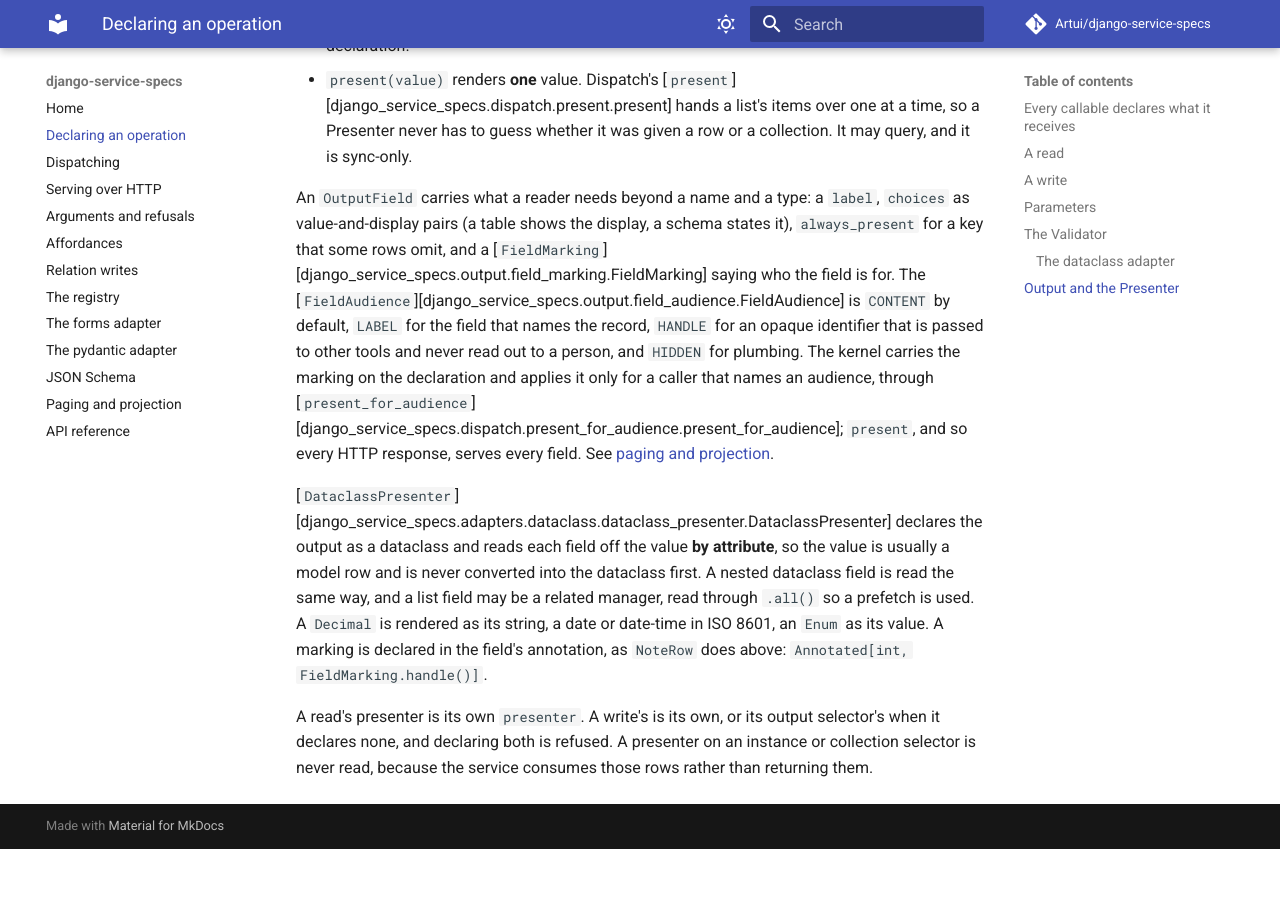
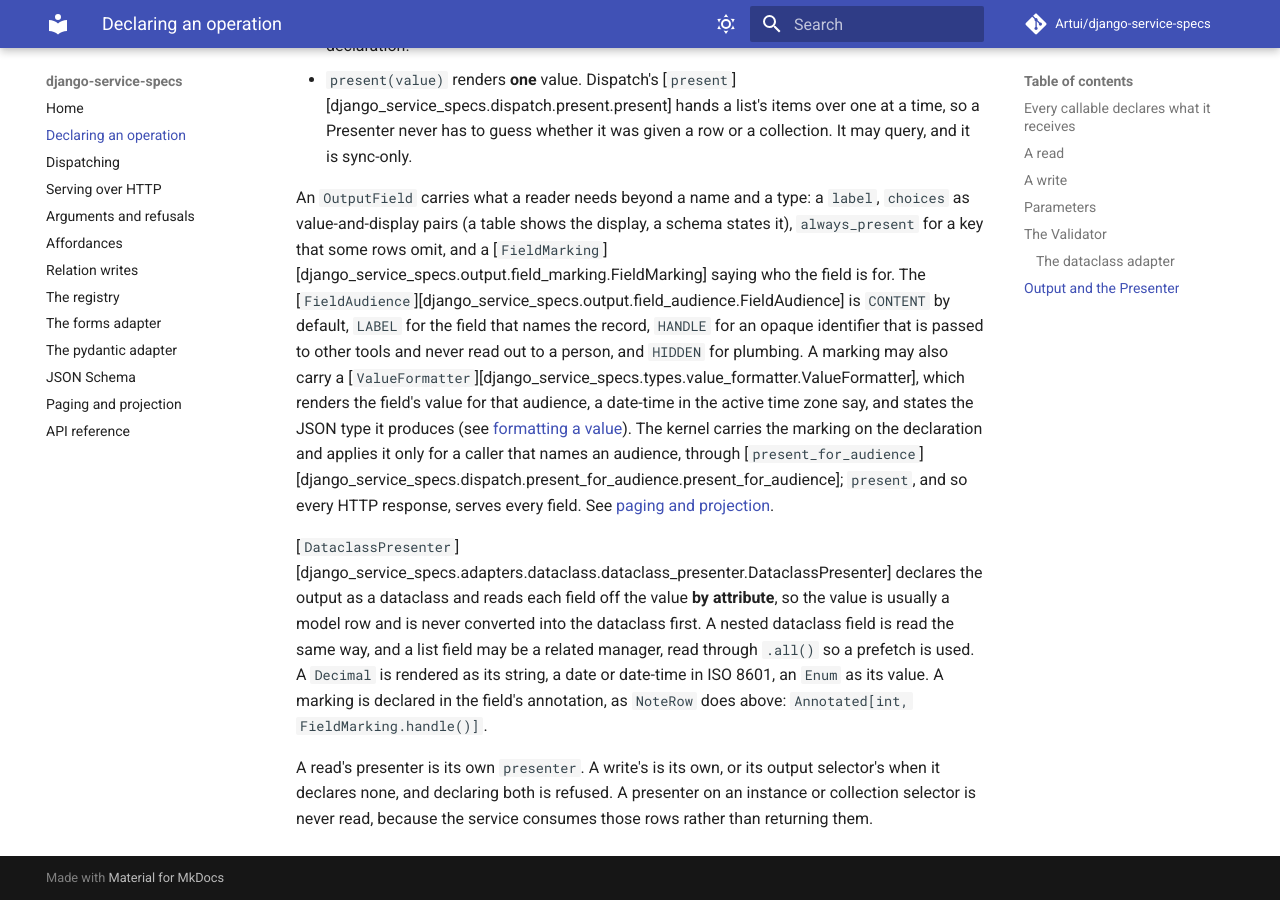
Before and after one commit to Artui/django-service-specs, an MkDocs documentation site: the page built from docs/declaring.md, in a window 1280 px wide and 900 px high, scrolled down 7108 px. Built offline with MkDocs 1.6.1 and Material for MkDocs 9.7.7, drawn with Linux system fonts in a browser that asks for light colours; comment, search, counter and statistics services are not loaded; before the commit the page ends 7957 px from its top, so only the background shows below that.

Commit message:
Record the value formatter and point the declaring page at it
Co-Authored-By: Claude Opus 5.5 <noreply@anthropic.com>

```diff
--- a/docs/declaring.md
+++ b/docs/declaring.md
@@ -246,8 +246,13 @@ who the field is for. The
 [`FieldAudience`][django_service_specs.output.field_audience.FieldAudience] is
 `CONTENT` by default, `LABEL` for the field that names the record,
 `HANDLE` for an opaque identifier that is passed to other tools and never read
-out to a person, and `HIDDEN` for plumbing. The kernel carries the marking on
-the declaration and applies it only for a caller that names an audience,
+out to a person, and `HIDDEN` for plumbing. A marking may also carry a
+[`ValueFormatter`][django_service_specs.types.value_formatter.ValueFormatter],
+which renders the field's value for that audience, a date-time in the
+active time zone say, and states the JSON type it produces (see
+[formatting a value](paging-and-projection.md#formatting-a-value)). The kernel
+carries the marking on the declaration and applies it only for a caller that
+names an audience,
 through
 [`present_for_audience`][django_service_specs.dispatch.present_for_audience.present_for_audience];
 `present`, and so every HTTP response, serves every field. See
```
Also changed, not shown: CHANGELOG.md (+16 -2 lines).
